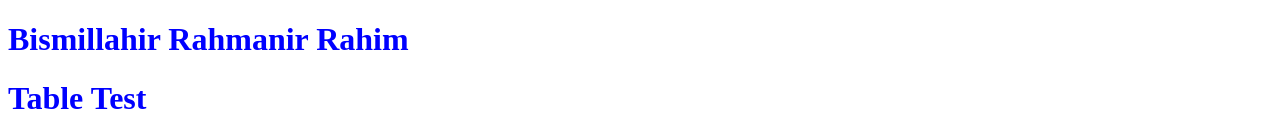
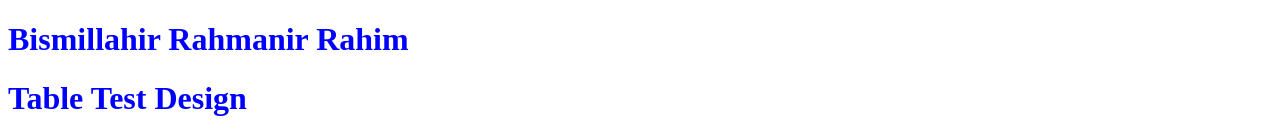
Before and after one commit to rezaull/HTML-CSS, a plain HTML site: page index.html in a window 1280 px wide. Shown: the top 138 px of the page. Drawn offline with Linux system fonts and the light colour scheme.

Commit message:
Update index.html

```diff
--- a/index.html
+++ b/index.html
@@ -17,7 +17,7 @@
     </head>
     <body>
         <h1>Bismillahir Rahmanir Rahim</h1>
-        <h1>Table Test</h1>
+        <h1>Table Test Design</h1>
         <table style="width: 50%;">
             <caption>This is table caption</caption>
             <colgroup>
```
